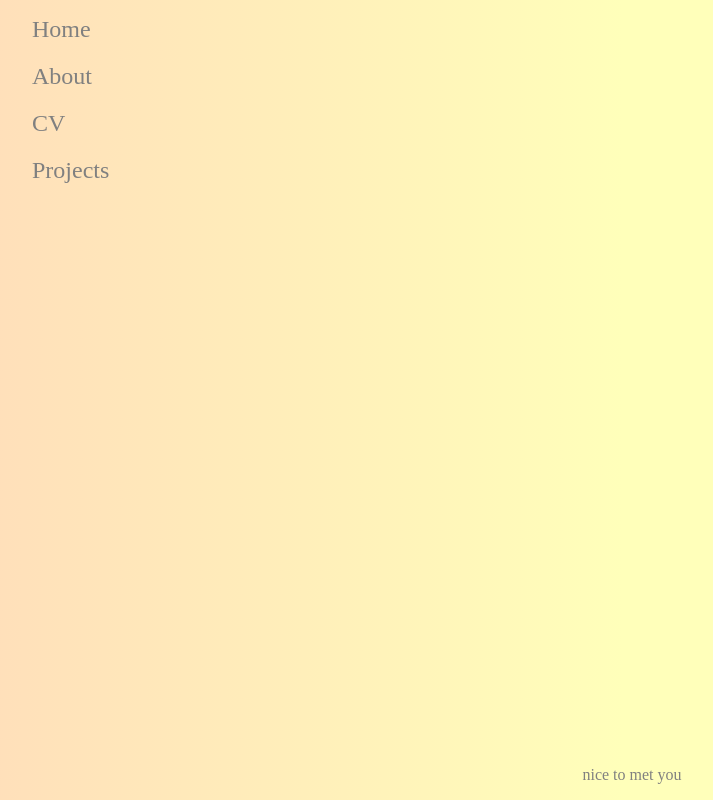
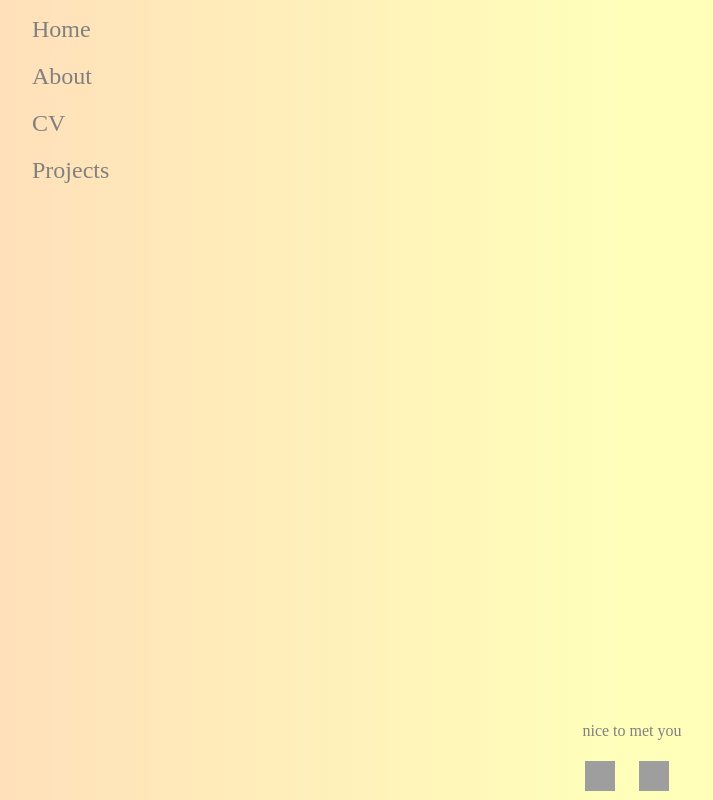
Before and after one commit to semina-xyz/personal-website, a plain HTML site: page main.html in a window 1280 px wide. Shown: the whole page, without its empty margins (16-729 px from the left). Drawn offline with Linux system fonts and the light colour scheme; grey boxes are pictures that could not be loaded.

Commit message:
added social links

```diff
--- a/main.html
+++ b/main.html
@@ -35,7 +35,16 @@ background: var(--color1);
     <main id="content">
 
     </main>
-    <footer><p>nice to met you</p></footer>
+    <footer><p>nice to met you</p>
+
+    <div class="social-links">
+        <a href="https://www.linkedin.com/in/semina-pekmezovic/" target="_blank">
+            <img src="https://cdn-icons-png.flaticon.com/512/174/174857.png" alt="LinkedIn Logo">
+        </a>
+        <a href="https://github.com/semina-xyz" target="_blank">
+            <img src="https://cdn-icons-png.flaticon.com/512/25/25231.png" alt="GitHub Logo">
+        </a>
+    </div></footer>
     <script src="script.js"></script>
 </body>
 </html>
--- a/style.css
+++ b/style.css
@@ -99,3 +99,18 @@ h3 {
     display: flex;
     flex-direction: row;
   }
+
+  .social-links {
+    margin-top: 5px;
+}
+
+.social-links img {
+    width: 40px;
+    height: 40px;
+    margin-right: 10px;
+    transition: transform 0.3s;
+}
+
+.social-links img:hover {
+    transform: scale(1.1); /* Slight zoom effect on hover */
+}
```
